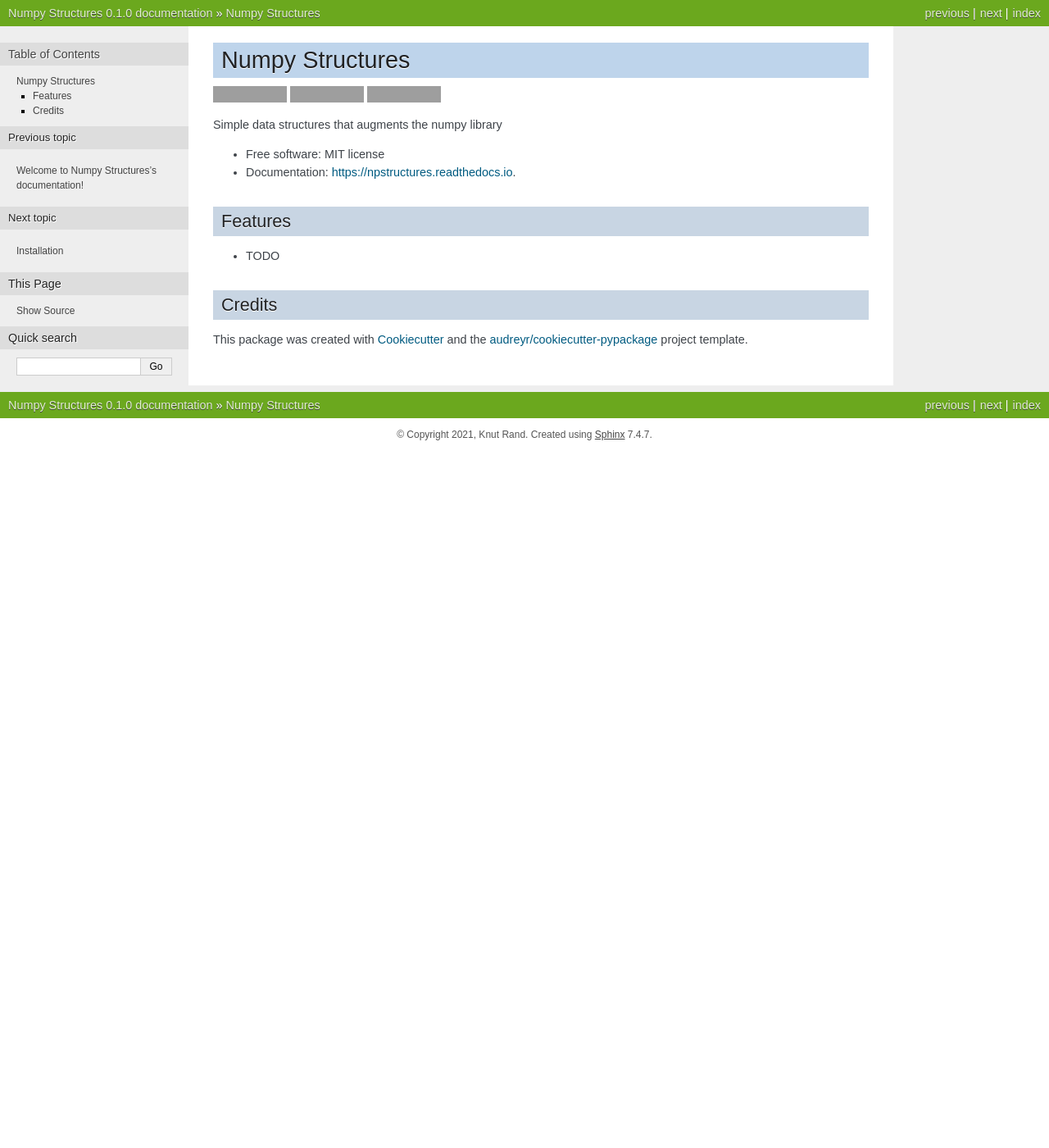
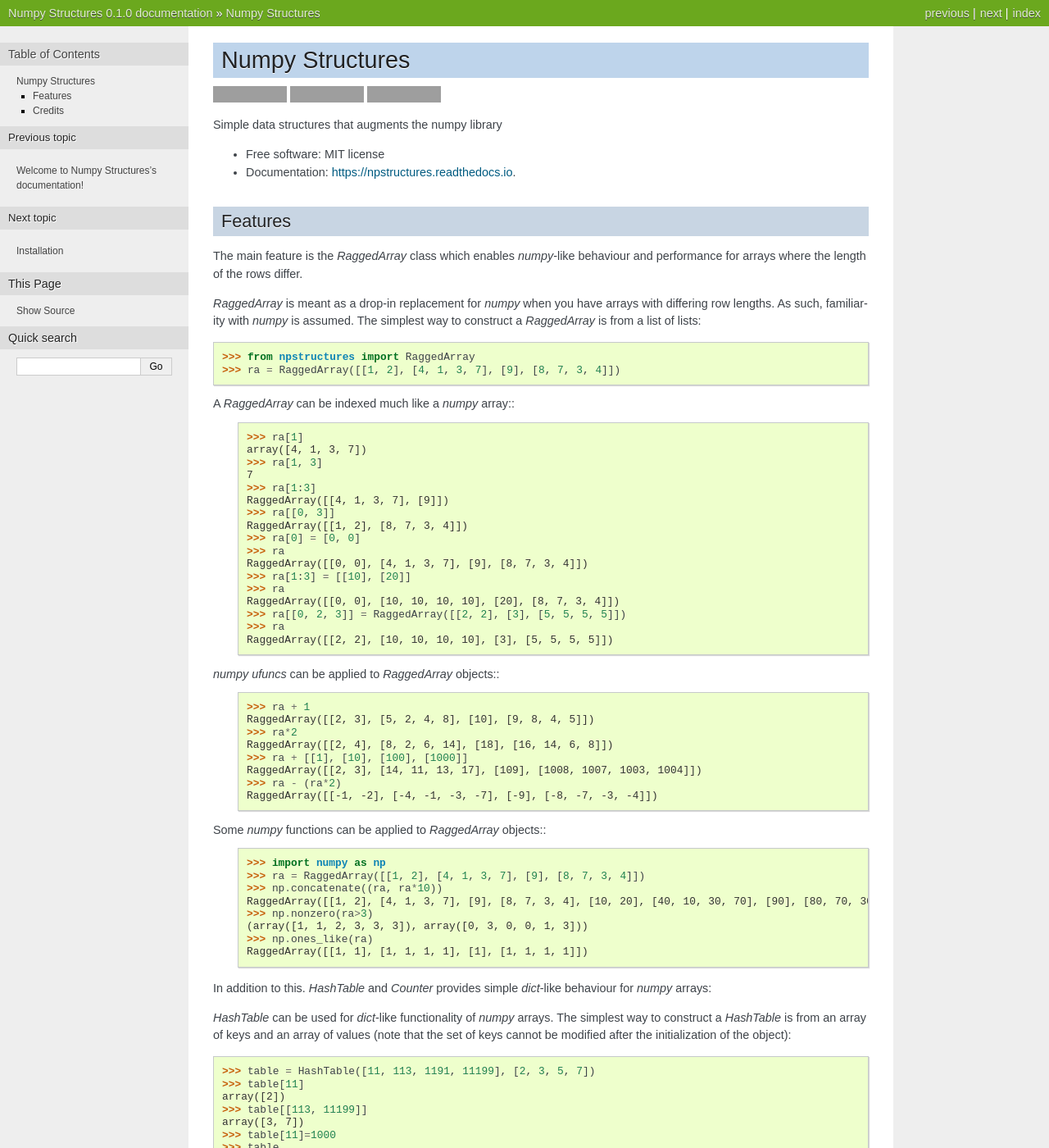
Before and after one commit to bionumpy/npstructures, a Sphinx documentation site: the page built from docs/readme.rst, in a window 1280 px wide and 1400 px high. Shown: the whole window at 82% size. Built offline with Sphinx 7.4.7, drawn with Linux system fonts in a browser that asks for light colours; pages that are not in the unit, such as notebooks, are missing from menus; some of the changed text lies outside the part shown; grey boxes are pictures that could not be loaded.

Commit message:
updating readme

```diff
--- a/README.rst
+++ b/README.rst
@@ -13,9 +13,6 @@ Numpy Structures
         :target: https://npstructures.readthedocs.io/en/latest/?version=latest
         :alt: Documentation Status
 
-
-
-
 Simple data structures that augments the numpy library
 
 
@@ -25,8 +22,82 @@ Simple data structures that augments the numpy library
 
 Features
 --------
+The main feature is the `RaggedArray` class which enables `numpy`-like behaviour and performance for arrays where
+the length of the rows differ.
 
-* TODO
+`RaggedArray` is meant as a drop-in replacement for `numpy` when you have arrays with differing row lengths.
+As such, familiarity with `numpy` is assumed. The simplest way to construct a `RaggedArray` is from a list of lists::
+
+    >>> from npstructures import RaggedArray
+    >>> ra = RaggedArray([[1, 2], [4, 1, 3, 7], [9], [8, 7, 3, 4]])
+
+A `RaggedArray` can be indexed much like a `numpy` array::
+    >>> ra[1]
+    array([4, 1, 3, 7])
+    >>> ra[1, 3]
+    7
+    >>> ra[1:3]
+    RaggedArray([[4, 1, 3, 7], [9]])
+    >>> ra[[0, 3]]
+    RaggedArray([[1, 2], [8, 7, 3, 4]])
+    >>> ra[0] = [0, 0]
+    >>> ra
+    RaggedArray([[0, 0], [4, 1, 3, 7], [9], [8, 7, 3, 4]])
+    >>> ra[1:3] = [[10], [20]]
+    >>> ra
+    RaggedArray([[0, 0], [10, 10, 10, 10], [20], [8, 7, 3, 4]])
+    >>> ra[[0, 2, 3]] = RaggedArray([[2, 2], [3], [5, 5, 5, 5]])
+    >>> ra
+    RaggedArray([[2, 2], [10, 10, 10, 10], [3], [5, 5, 5, 5]])
+
+`numpy ufuncs` can be applied to `RaggedArray` objects::
+    >>> ra + 1
+    RaggedArray([[2, 3], [5, 2, 4, 8], [10], [9, 8, 4, 5]])
+    >>> ra*2
+    RaggedArray([[2, 4], [8, 2, 6, 14], [18], [16, 14, 6, 8]])
+    >>> ra + [[1], [10], [100], [1000]]
+    RaggedArray([[2, 3], [14, 11, 13, 17], [109], [1008, 1007, 1003, 1004]])
+    >>> ra - (ra*2)
+    RaggedArray([[-1, -2], [-4, -1, -3, -7], [-9], [-8, -7, -3, -4]])
+
+Some `numpy` functions can be applied to `RaggedArray` objects::
+    >>> import numpy as np
+    >>> ra = RaggedArray([[1, 2], [4, 1, 3, 7], [9], [8, 7, 3, 4]])
+    >>> np.concatenate((ra, ra*10))
+    RaggedArray([[1, 2], [4, 1, 3, 7], [9], [8, 7, 3, 4], [10, 20], [40, 10, 30, 70], [90], [80, 70, 30, 40]])
+    >>> np.nonzero(ra>3)
+    (array([1, 1, 2, 3, 3, 3]), array([0, 3, 0, 0, 1, 3]))
+    >>> np.ones_like(ra)
+    RaggedArray([[1, 1], [1, 1, 1, 1], [1], [1, 1, 1, 1]])
+
+
+In addition to this. `HashTable` and `Counter` provides simple `dict`-like behaviour for `numpy` arrays:
+
+`HashTable` can be used for `dict`-like functionality of `numpy` arrays. The simplest way to construct a `HashTable` is from an array of keys and an array of values (note that the set of keys cannot be modified after the initialization of the object)::
+
+    >>> table = HashTable([11, 113, 1191, 11199], [2, 3, 5, 7])
+    >>> table[11]
+    array([2])
+    >>> table[[113, 11199]]
+    array([3, 7])
+    >>> table[11]=1000
+    >>> table
+    HashTable([  113  1191    11 11199], [   3    5 1000    7])
+    >>> table[[113, 1191]]=2000
+    >>> table
+    HashTable([  113  1191    11 11199], [2000 2000 1000    7])
+    >>> table[[113, 1191, 11, 11191]] = [1, 2, 3, 4]
+    >>> table[[113, 1191, 11, 11199]] = [1, 2, 3, 4]
+    >>> table
+    HashTable([  113  1191    11 11199], [1 2 3 4])
+
+`Counter` objects supports counting the occurances of a predefined set of keys in a set of samples. For instance, to count the occurances of `3` and `1` in the list ``[3, 2, 1, 3, 4, 1, 1]``::
+
+    >>> from npstructures import Counter
+    >>> counter = Counter([3, 1])
+    >>> counter.count([3, 2, 1, 3, 4, 1, 1])
+    >>> counter
+    Counter([3 1], [2 3])
 
 Credits
 -------
--- a/docs/conf.py
+++ b/docs/conf.py
@@ -157,3 +157,7 @@ texinfo_documents = [
      'One line description of project.',
      'Miscellaneous'),
 ]
+
+numpydoc_show_class_members = False
+autodoc_default_flags = ['members']
+autosummary_generate = True
```
Also changed, not shown: docs/modules.rst (+7 -3 lines).
